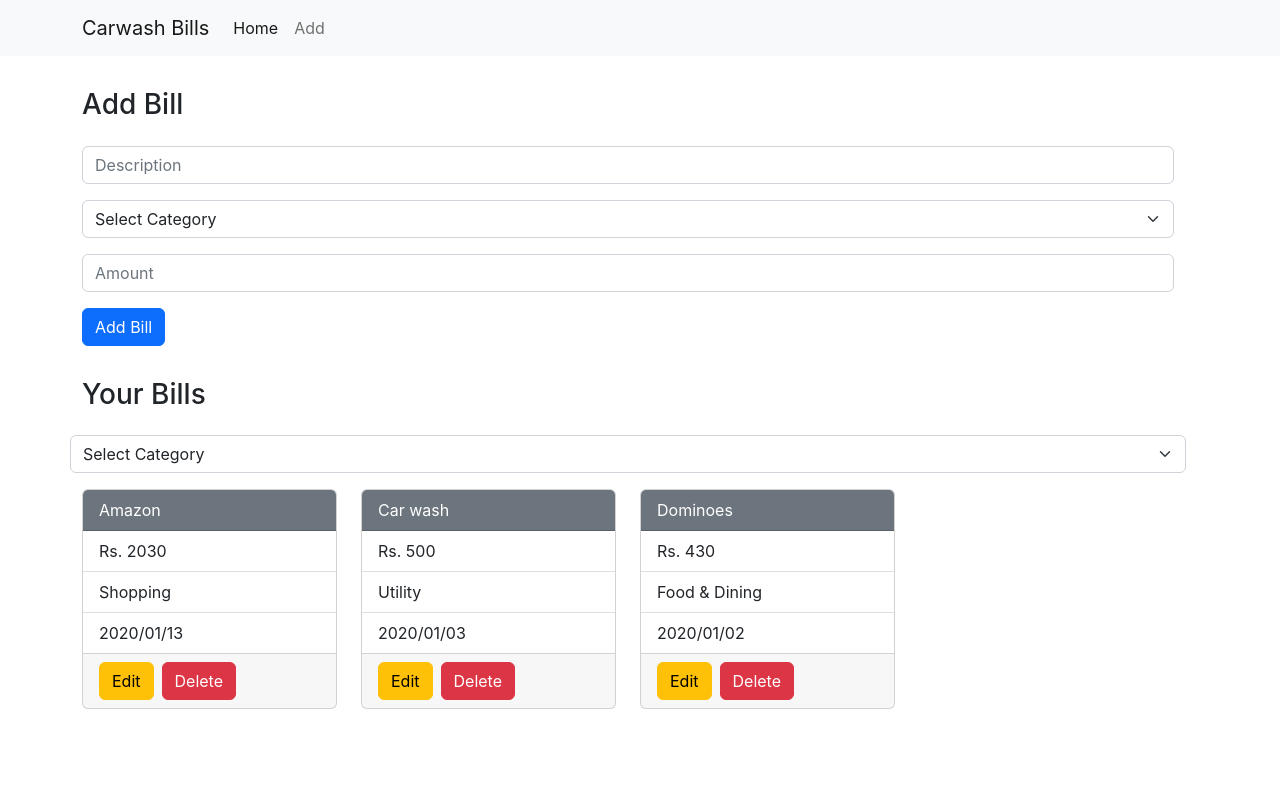
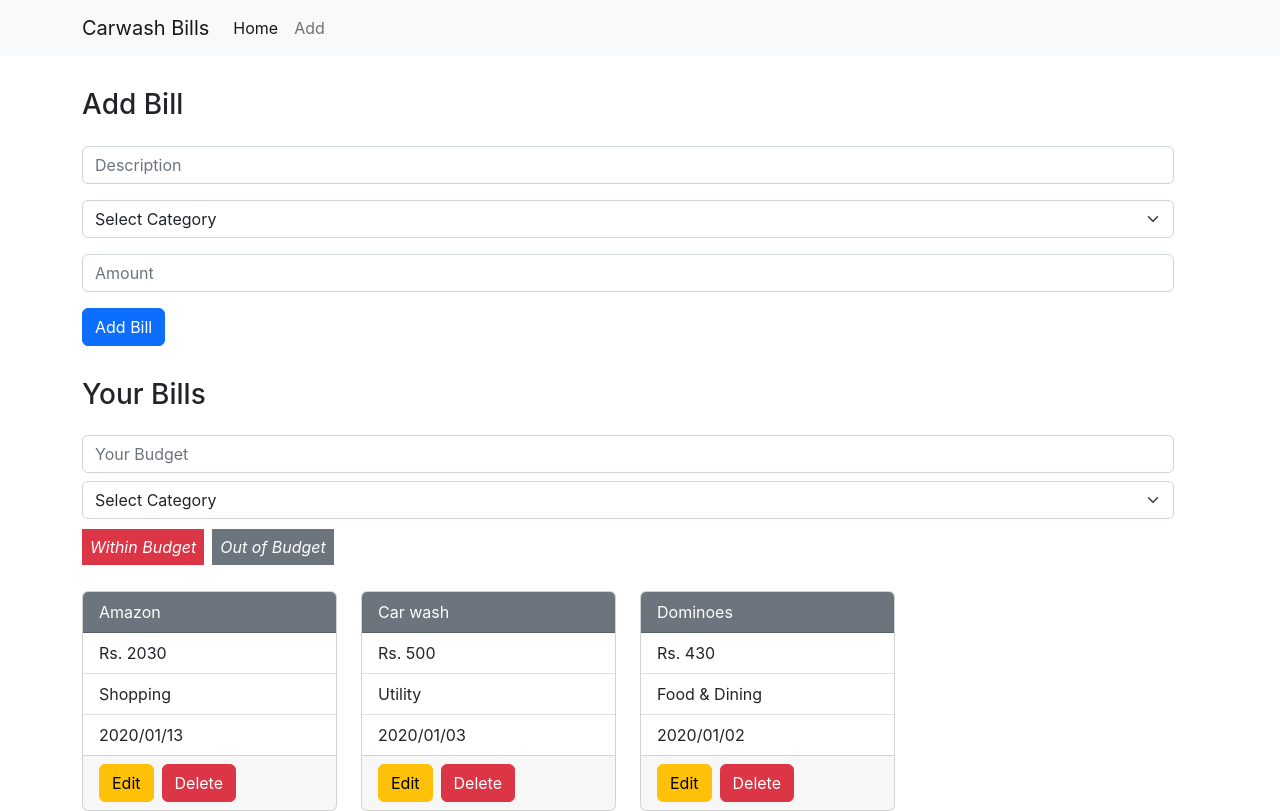
Before and after one commit to ayush391/bill-app, a React (Create React App) app: page / in a window 1280 px wide. Built offline with nearby package versions, Linux system fonts and the light colour scheme.

Commit message:
added level 2 functionality

```diff
--- a/src/components/Add.js
+++ b/src/components/Add.js
@@ -18,7 +18,7 @@ const Add = () => {
         setInputCat(event.target.value)
     }
     const changeAmount = (event) => {
-        setInputAmount(event.target.value)
+        setInputAmount(Number(event.target.value))
     }
 
     const submitBill = (event)=>{
--- a/src/components/View.js
+++ b/src/components/View.js
@@ -10,7 +10,9 @@ const View = () => {
         return state.billReducers.bills
     });
 
-    const sortedBills = [...bills].sort((bill1,bill2)=>{return bill2.amount-bill1.amount})
+    const sortedBills = [...bills].sort((bill1, bill2) => { return bill2.amount - bill1.amount });
+
+
 
     const dispatch = useDispatch();
 
@@ -22,6 +24,7 @@ const View = () => {
     const [inputDesc, setInputDesc] = useState('');
     const [inputCat, setInputCat] = useState('Select Category');
     const [inputAmount, setInputAmount] = useState(0);
+    const [inputBudget, setInputBudget] = useState();
     const [filterCat, setFilterCat] = useState('Select Category');
 
     const changeDesc = (event) => {
@@ -32,10 +35,15 @@ const View = () => {
     }
     const changeAmount = (event) => {
         setInputAmount(Number(event.target.value))
+    }
+    const changeBudget = (event) => {
+        setInputBudget(Number(event.target.value))
 
     }
 
-    const updateBill =async (e) => {
+    var currBudgetAmt = inputBudget;
+
+    const updateBill = async (e) => {
         e.preventDefault();
         const id = inputId;
         const data = {
@@ -48,6 +56,9 @@ const View = () => {
         await editModal.current.click();
     }
 
+    const setBudget = (e) => {
+        // setFilterCat(e.target.value);
+    }
     const editFilter = (e) => {
         setFilterCat(e.target.value);
     }
@@ -66,7 +77,10 @@ const View = () => {
     return (
         <div className='row gy-3'>
             <h3>Your Bills</h3>
-            <select className="form-select" aria-label="Default select example" value={filterCat} onChange={(e)=>editFilter(e)}>
+            <div className="mb-3">
+                <input type="text" className="form-control" id="exampleFormControlInput1" placeholder="Your Budget" value={inputBudget} onChange={changeBudget} />
+                {/* <button className='btn btn-warning mt-2' onClick={()=>setBudget()}>Set</button> */}
+                <select className="form-select mt-2" aria-label="Default select example" value={filterCat} onChange={(e) => editFilter(e)}>
                     <option value='Select Category'>Select Category</option>
                     <option value='General'>General</option>
                     <option value="Food & Dining">Food & Dining</option>
@@ -77,13 +91,23 @@ const View = () => {
                     <option value="Travel">Travel</option>
                 </select>
 
+                <div className='mt-3'>
+                    <i className='text-bg-danger me-2 p-2'>Within Budget</i>
+                    <i className='text-bg-secondary me-2 p-2'>Out of Budget</i>
+                </div>
+            </div>
+
             {
                 sortedBills.map((bill) => {
                     if (filterCat === 'Select Category' || bill.category === filterCat) {
+                        if (bill.amount <= inputBudget) {
+                            currBudgetAmt = currBudgetAmt - bill.amount;
+                        }
+                        console.log(currBudgetAmt);
                         return (
                             <div className='col-lg-3' key={bill.id}>
                                 <div className="card">
-                                    <div className="card-header text-white text-bg-secondary">
+                                    <div className={"card-header text-white " + (currBudgetAmt >= 0 && bill.amount <= inputBudget ? "text-bg-danger" : "text-bg-secondary")}>
                                         {bill.description}
                                     </div>
                                     <ul className="list-group list-group-flush">
@@ -97,9 +121,10 @@ const View = () => {
                                     </div>
                                 </div>
                             </div>
+
                         );
                     }
-                    return(null);
+                    return (null);
                 })
             }
 
```
Also changed, not shown: package.json (+5 -2 lines), 1 other file (tests, documents, lock files or other folders). Lines whose indentation alone changed are shown as unchanged.
